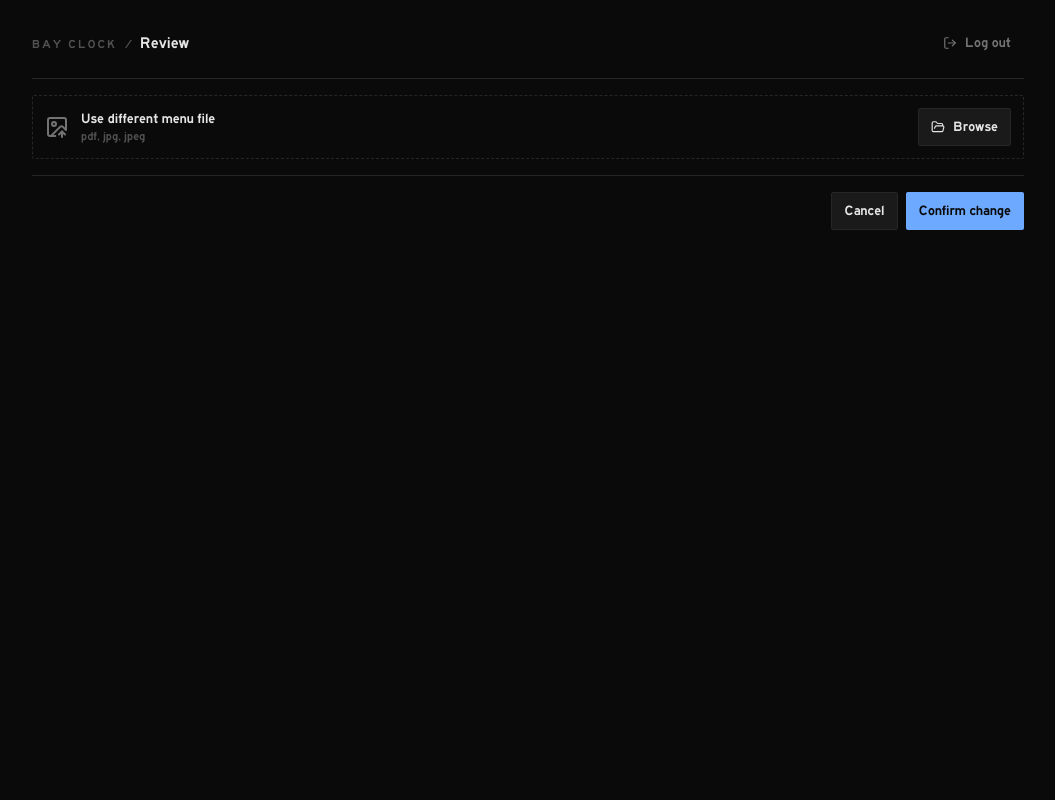
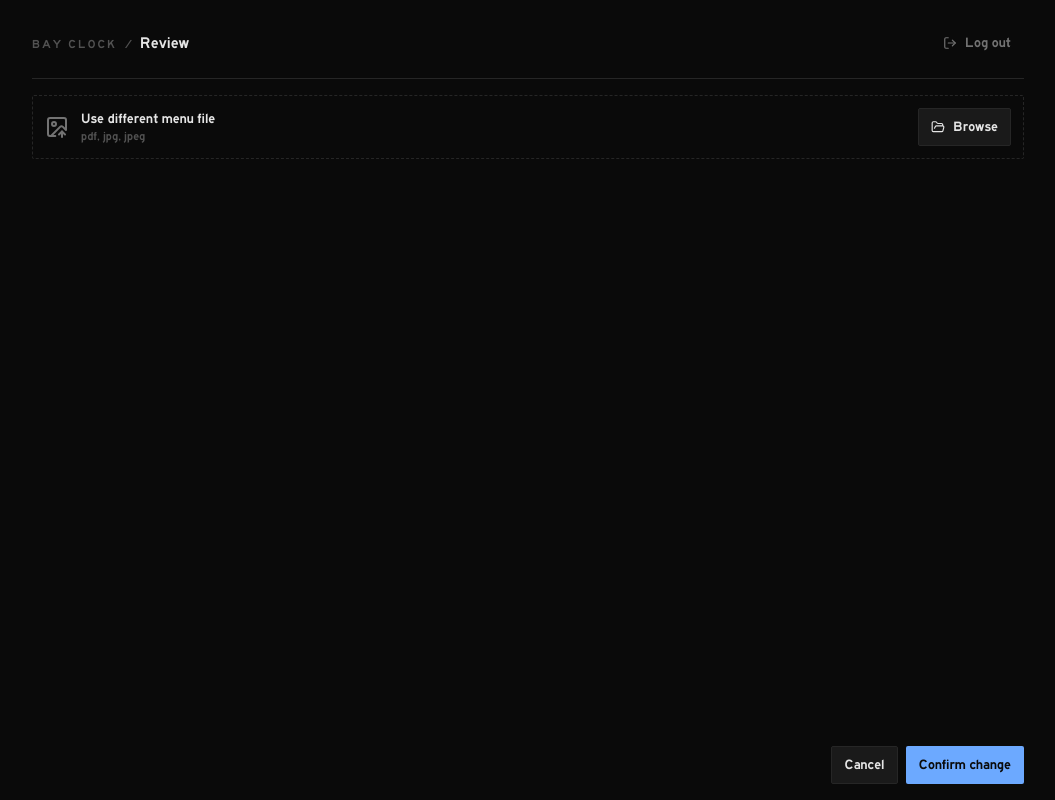
Before and after one commit to notkainoa/bay-clock-menu-admin, a Nuxt app: page /review in a window 1280 px wide. Shown: the whole page, without its empty margins (112-1167 px from the left). Built offline with nearby package versions, Linux system fonts and the light colour scheme; no server answers.

Commit message:
made commit buttons hover

```diff
--- a/app/pages/review.vue
+++ b/app/pages/review.vue
@@ -98,9 +98,14 @@ async function logout() {
         :preview-meta="previewMeta"
       />
 
-      <div class="flex items-center justify-between border-t border-border pt-4">
+    </div>
+
+    <!-- Spacer so content scrolls clear of the fixed action bar -->
+    <div class="h-20" />
+
+    <div class="fixed inset-x-0 bottom-0 z-50">
+      <div class="mx-auto flex max-w-5xl items-center justify-end gap-3 px-4 py-4">
         <p v-if="menuAdmin.reviewError.value" class="text-xs text-danger">{{ menuAdmin.reviewError.value }}</p>
-        <span v-else />
 
         <div class="flex gap-2">
           <button class="btn text-xs" type="button" @click="chooseAnother">
```
